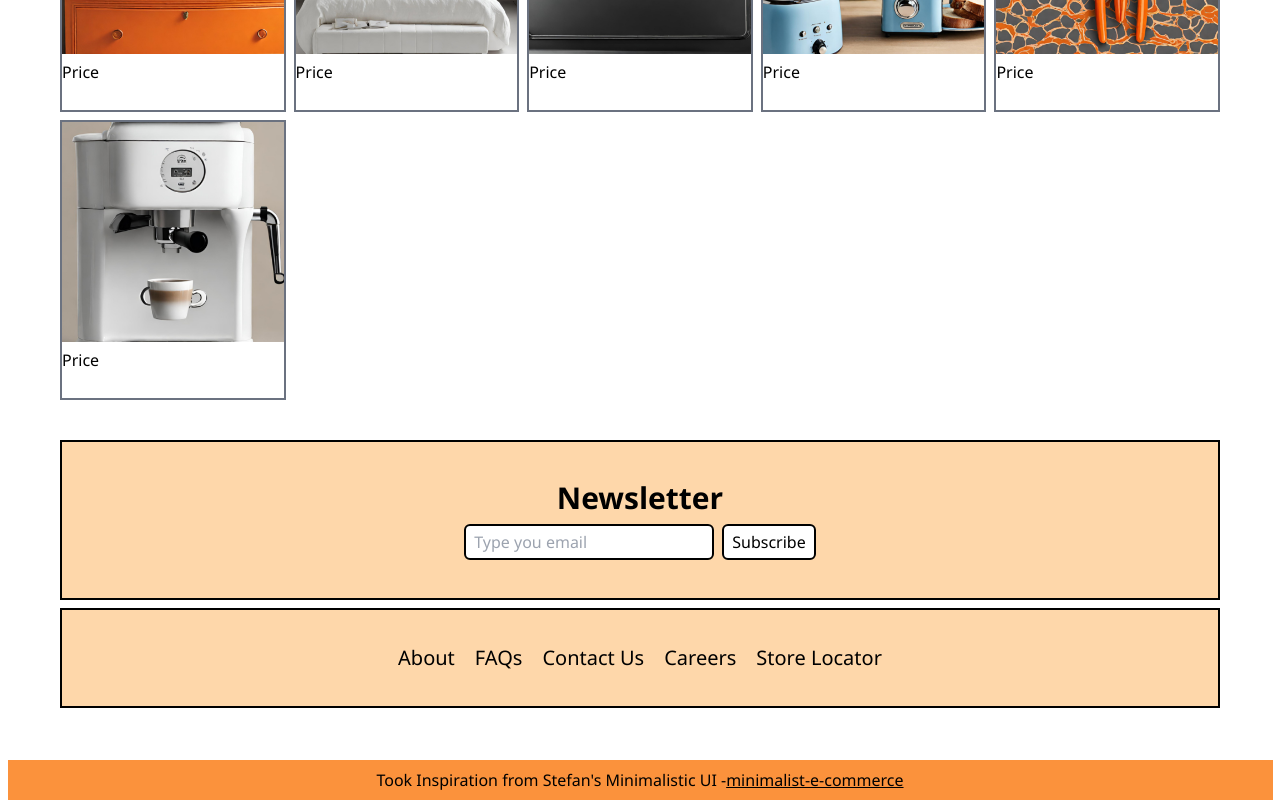
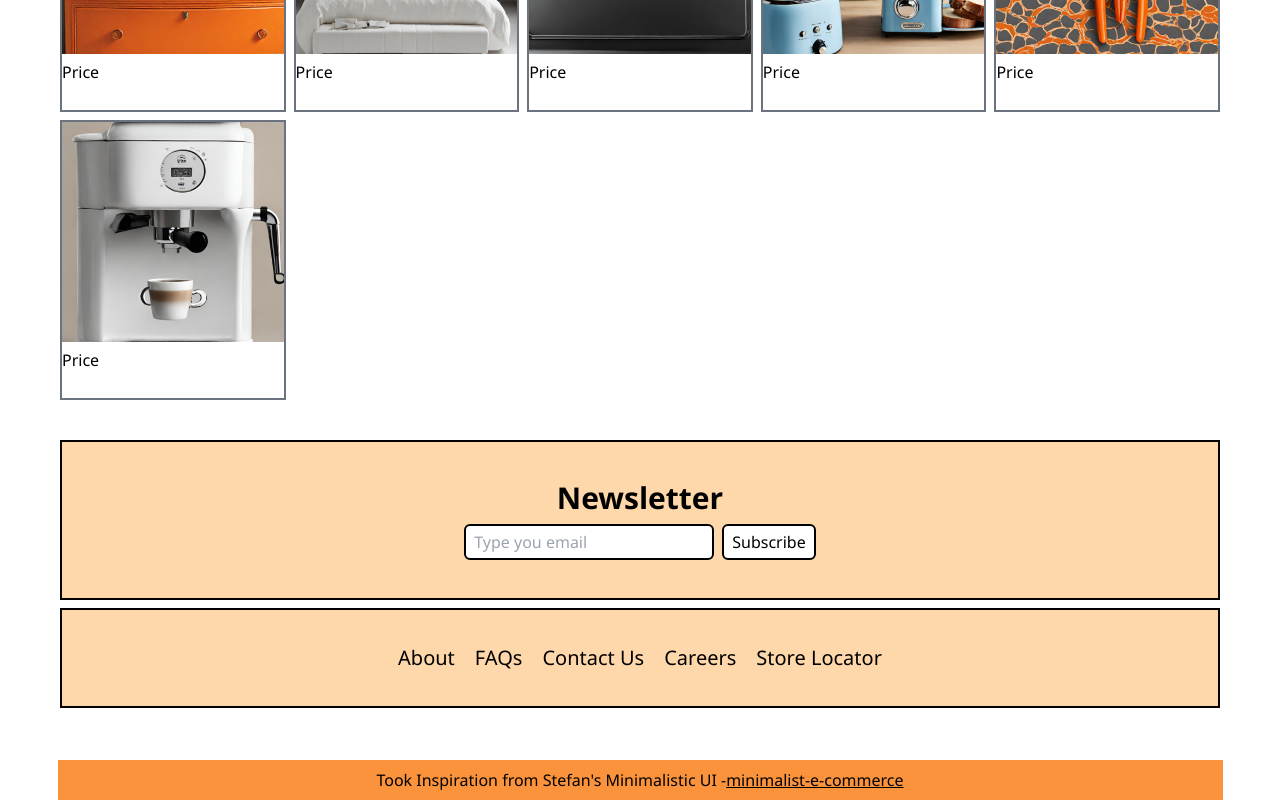
Before and after one commit to mackbookpr/Minimalistic-Ecommerce, a React (Create React App) app: page /SkinCare in a window 1280 px wide. Shown: the part 1336-2136 px from the top of the page. Built offline with nearby package versions, Linux system fonts and the light colour scheme.

Commit message:
Added Inspiration

```diff
--- a/src/Components/Inspiration.jsx
+++ b/src/Components/Inspiration.jsx
@@ -2,7 +2,7 @@ import React from 'react'
 
 function Inspiration() {
   return (
-    <div className='xl:max-w-[1265px] lg:max-w-[1035px] md:max-w-[830px] m-auto px-14 bg-orange-400 h-[40px] flex justify-center items-center'>Took Inspiration from Stefan's Minimalistic UI - <a href="https://minimalist-e-commerce.vercel.app/" className='underline'>minimalist-e-commerce</a></div>
+    <div className='xl:max-w-[1165px] lg:max-w-[1035px] md:max-w-[830px] m-auto px-14 bg-orange-400 h-[40px] flex justify-center items-center'>Took Inspiration from Stefan's Minimalistic UI - <a href="https://minimalist-e-commerce.vercel.app/" className='underline'>minimalist-e-commerce</a></div>
   )
 }
 
```
